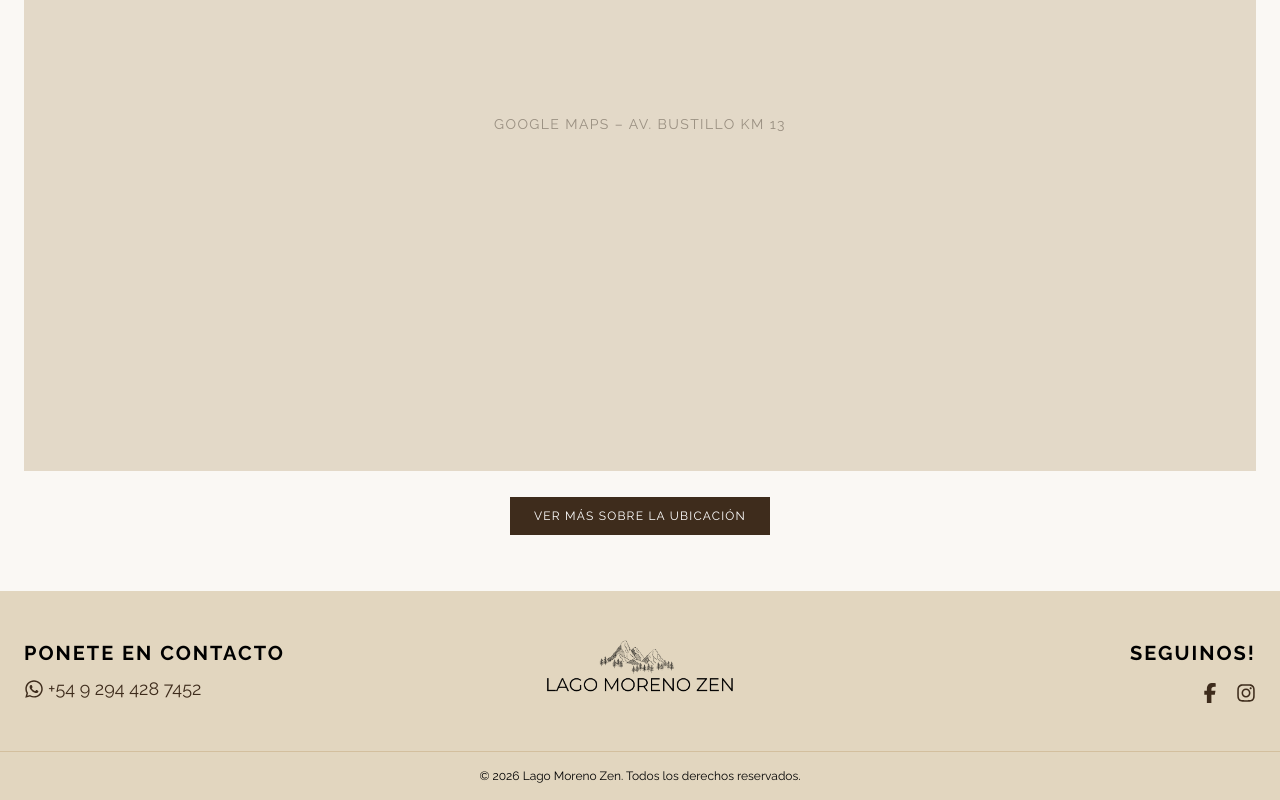
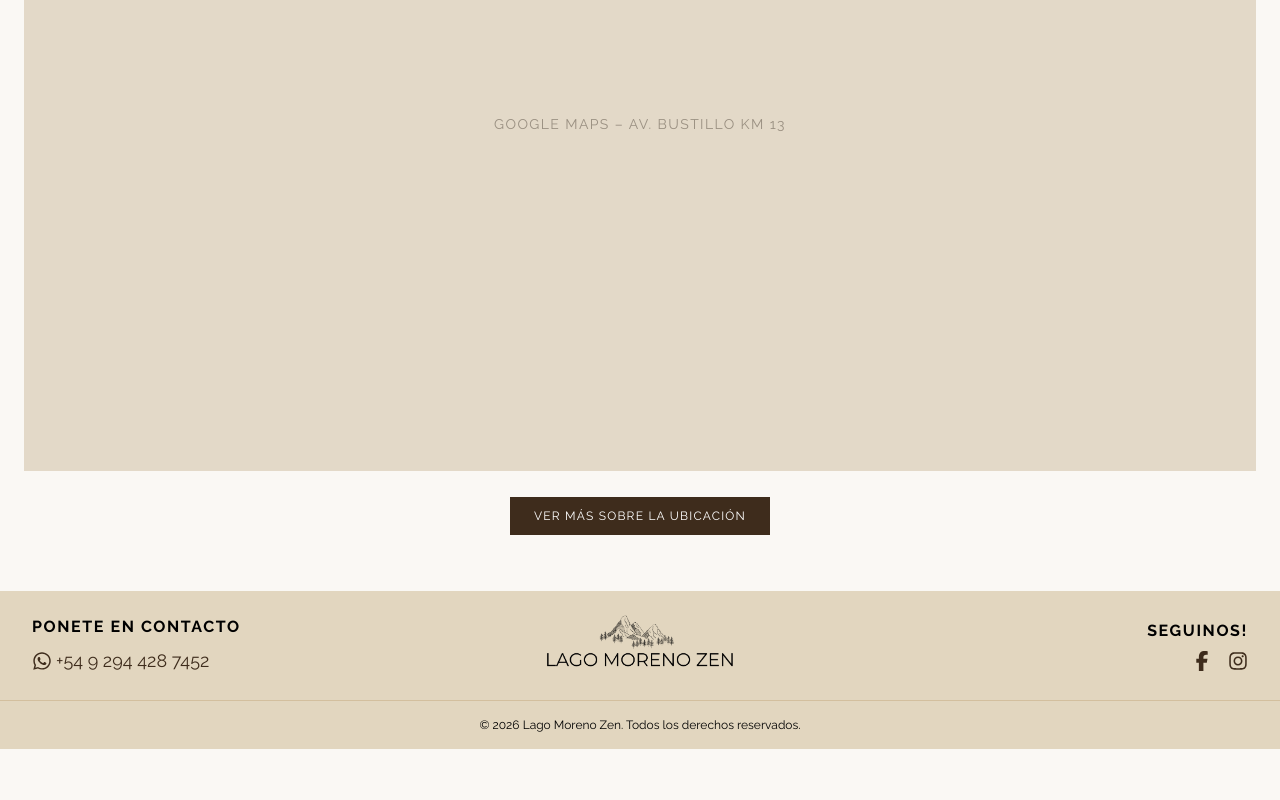
Before and after one commit to csosamorales/lago-moreno-zen-landing, a Next.js app: page / in a window 1280 px wide. Shown: the part 3494-4294 px from the top of the page. After the commit the page ends 4243 px from the top, so only its background shows below. Built offline with nearby package versions, Linux system fonts and the light colour scheme.

Commit message:
chore: match footer with designs

```diff
--- a/src/components/Footer.tsx
+++ b/src/components/Footer.tsx
@@ -6,10 +6,10 @@ import { FaInstagram } from 'react-icons/fa6';
 export default function Footer() {
 	return (
 		<footer className="bg-surface text-black">
-			<div className="max-w-7xl mx-auto px-6 py-12 grid grid-cols-1 md:grid-cols-3 gap-10 items-center text-center md:text-left">
+			<div className="max-w-7xl mx-auto py-6 px-8 grid grid-cols-1 md:grid-cols-3 gap-10 items-center text-center md:text-left">
 				{/* Left */}
-				<div>
-					<p className="uppercase tracking-widest text-xl font-bold mb-2">
+				<div className="flex flex-col items-center md:items-start gap-2">
+					<p className="uppercase tracking-widest text-md font-bold">
 						Ponete en contacto
 					</p>
 					<div className="flex flex-row items-center gap-1 text-brown-dark">
@@ -37,7 +37,7 @@ export default function Footer() {
 
 				{/* Right */}
 				<div className="flex flex-col items-center md:items-end gap-2">
-					<p className="uppercase tracking-widest text-xl font-bold mb-2">
+					<p className="uppercase tracking-widest text-md font-bold">
 						Seguinos!
 					</p>
 					<div className="flex gap-4 text-brown-dark">
--- a/tailwind.config.ts
+++ b/tailwind.config.ts
@@ -9,15 +9,15 @@ const config: Config = {
 	theme: {
 		extend: {
 			colors: {
-				beige: '#f2ece2', //grey
+				beige: '#f2ece2', //grey / dawn-pink
 				'beige-dark': '#e3d9c8',
-				brown: '#6b4f35',
-				'brown-dark': '#3e2c1c',
-				gold: '#b08850',
-				'gold-light': '#d4aa72',
+				brown: '#6b4f35', //shingle-fawn
+				'brown-dark': '#3e2c1c', //black-marlin
+				gold: '#b08850', //driftwood
+				'gold-light': '#d4aa72', //whiskey / 64
 				cream: '#faf8f4',
-				ink: '#2e2318', // 14
-				surface: '#E2D6BF',
+				ink: '#2e2318', // 14 / Oil
+				surface: '#E2D6BF', //beige
 			},
 			fontFamily: {
 				raleway: ['var(--font-raleway)', 'sans-serif'],
```
